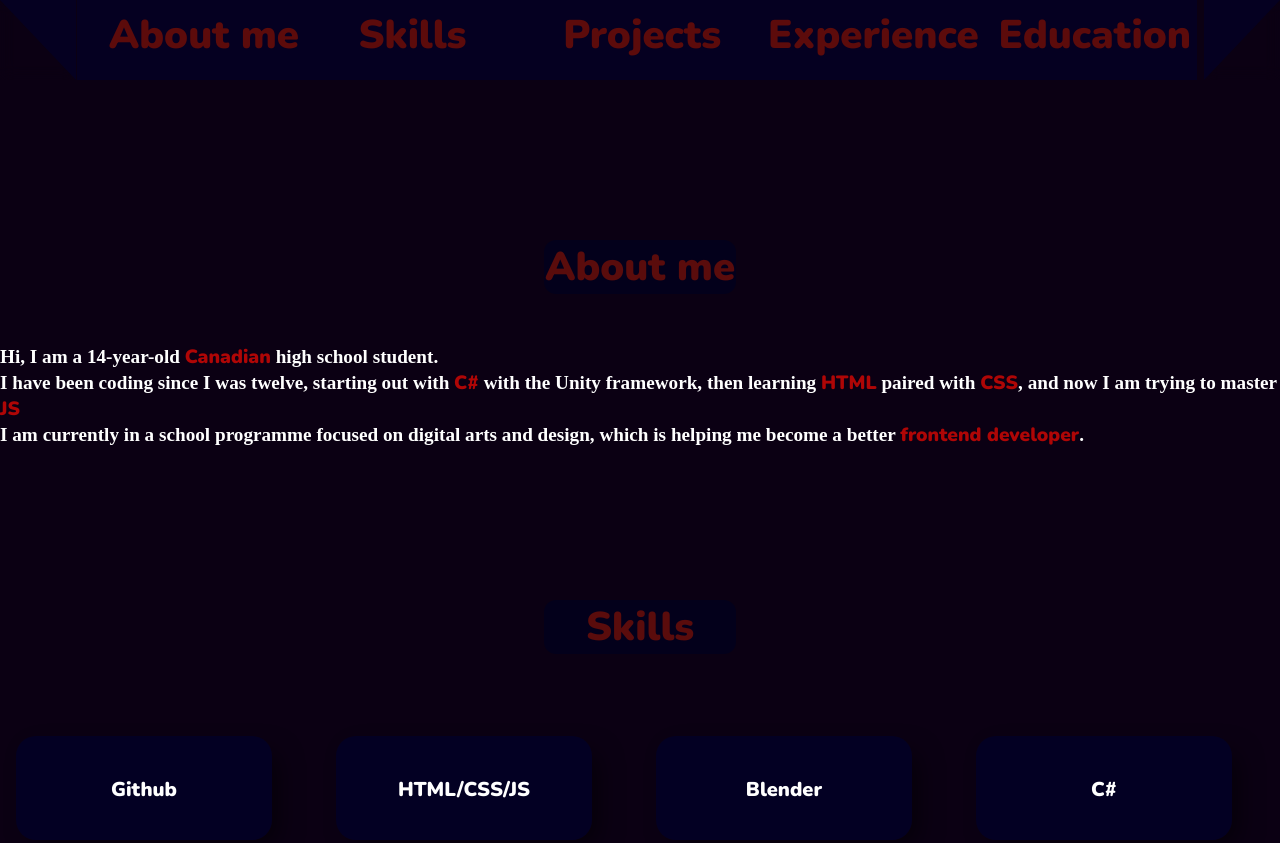
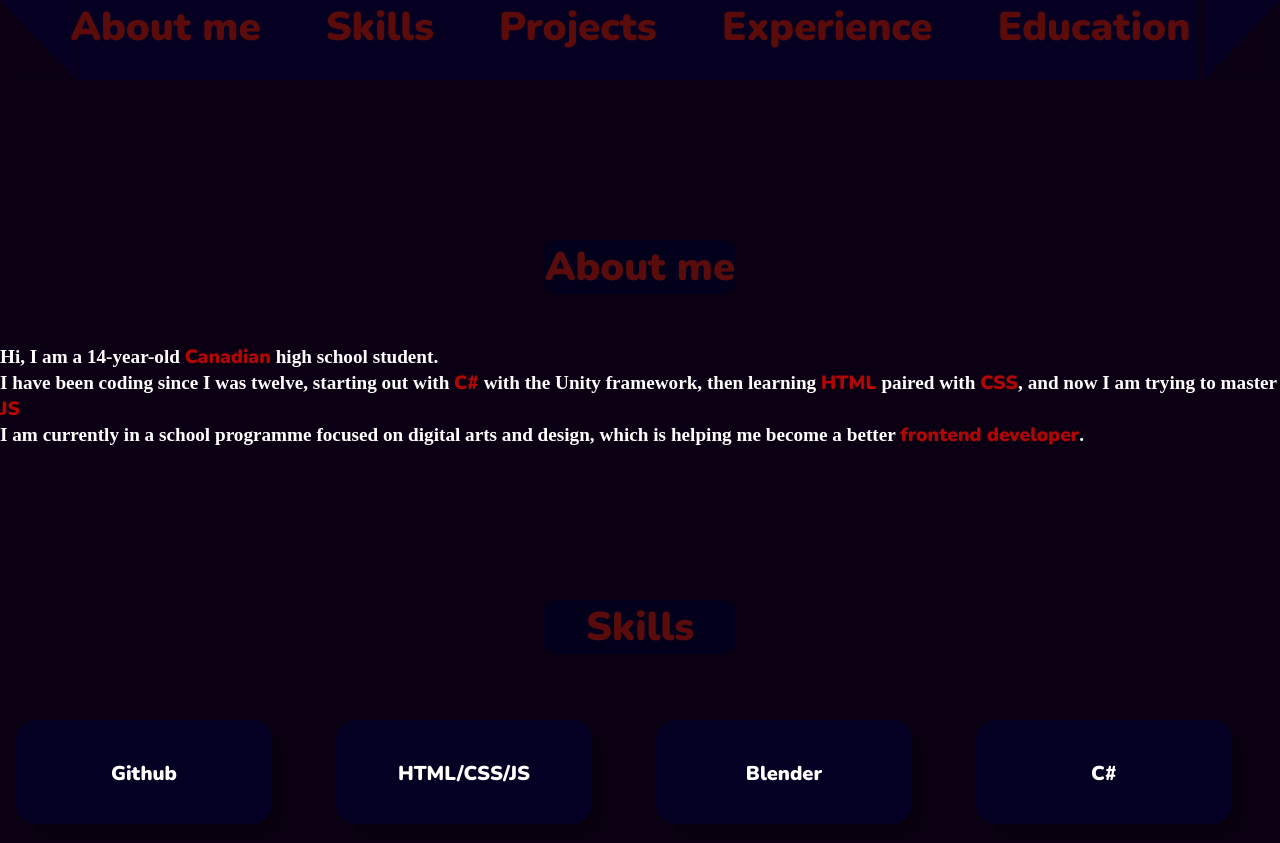
Before and after one commit to Magnetica1/JK-Portfolio, a website built with Vite: page index.html in a window 1280 px wide. Shown: the top 843 px of the page. Built offline with nearby package versions, Linux system fonts and the light colour scheme; files whose address does not match are found by name; a web font is replaced by a local one.

Commit message:
Inplemented Flex into the menu

```diff
--- a/Projects.txt
+++ b/Projects.txt
@@ -1,8 +1,8 @@
-1. Infinite Grid
+1. Infinite Grid ✔
 2. Stock trading
 3. Three.js
 4. Character controller
-5. A few games
+5. A few games https://magnetica.itch.io/
 6. Hackathon - Virtual classroom
-7. AT Projects(Portfolio)
+7. AT Projects(Portfolio) https://jackkilow.wixsite.com/porfoliodejackk
 8. 3D Scenes
--- a/index.html
+++ b/index.html
@@ -41,14 +41,13 @@
 <div class="rectMenu">
     <div class="blur"></div>
 </div>
-
-<ol>
+    <div class="herro">
     <a href="#abtmeTitle" class="menuItem hover-underline-animation" id="abtme-item">About me</a>
     <a href="#skillsTitle" class="menuItem hover-underline-animation" id="skills-item">Skills</a>
     <a href="#abtme" class="menuItem hover-underline-animation" id="projects-item">Projects</a>
     <a href="#abtme" class="menuItem hover-underline-animation" id="work-item">Experience</a>
     <a href="#abtme" class="menuItem hover-underline-animation" id="educ-item">Education</a>
-</ol>
+</div>
 </nav>
 
 
--- a/style.css
+++ b/style.css
@@ -233,54 +233,24 @@ footer{
   height: 10vh;
   left: 6vw;
 }
+.herro {
+  display: flex;
+  justify-content: space-between;
+  width: 87.5vw;
+  position: fixed;
+  z-index: 1000;  left: 5.5vw;
+}
+
 .menuItem{
   text-decoration: none;
   z-index: 100;
-  position: fixed;
   font-weight: bold;
-  z-index: 100;
   font-family: Nunito;
   font-size: 5vh;
-  list-style-type: none;
   color: #5c0b0b;
-  display: inline;
+  left: 6vw;
+  top: 1vh;
 }
-ol li{
-  z-index: 100;
-  left: 6vw;
-  right: 6vw;
-}
-
-#abtme-item{
-  top: 1vh;
-  left: 8.5vw;
-  width: 17.5vw;
-}
-
-#skills-item{
-  top: 1vh;
-  left: 28vw;
-  width: 17.5vw;
-}
-
-#projects-item{
-  top: 1vh;
-  left: 44vw;
-  width: 17.5vw;
-}
-
-#work-item{
-  top: 1vh;
-  left: 60vw;
-  width: 17.5vw;
-}
-
-#educ-item{
-  top: 1vh;
-  left: 78vw;
-  width: 17.5vw;
-}
-
 
 .hover-underline-animation:after {
   content: '';
@@ -289,12 +259,13 @@ ol li{
   transform: scaleX(0);
   height: 2px;
   bottom: 0;
+  /* Might need to be changed for eahc individual one */
   left: 0;
   background-color: var(--color-underline);
   transform-origin: bottom right;
   transition: transform 0.25s ease-out;
 }
-
+/* This part has been checked()underneath not the preoblem */
 .hover-underline-animation:hover:after {
   transform: scaleX(1);
   transform-origin: bottom left;
```
